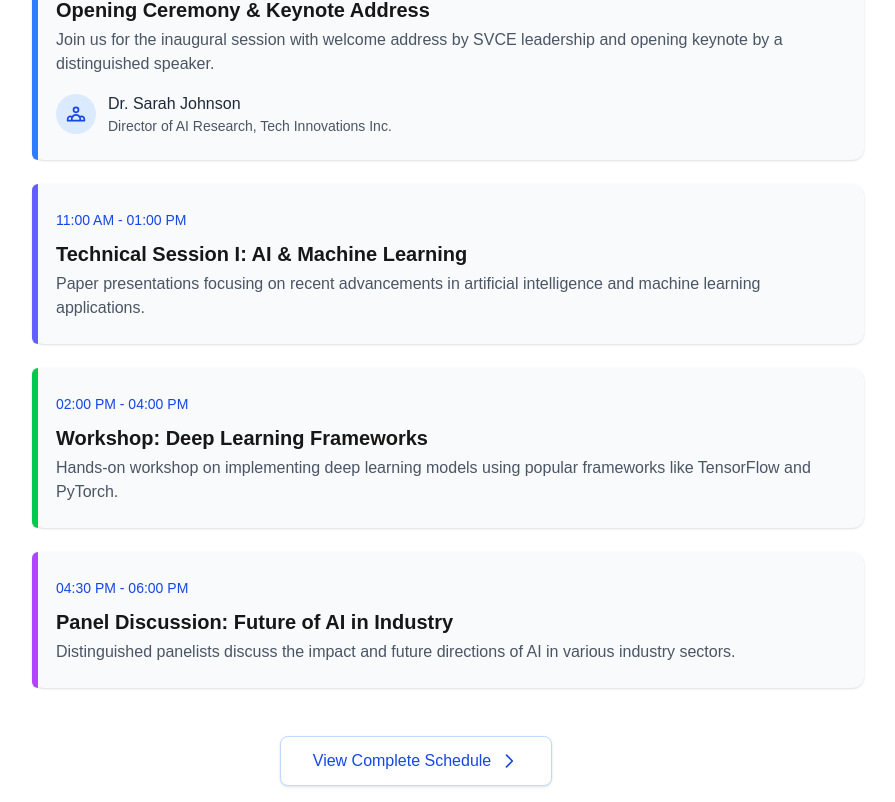
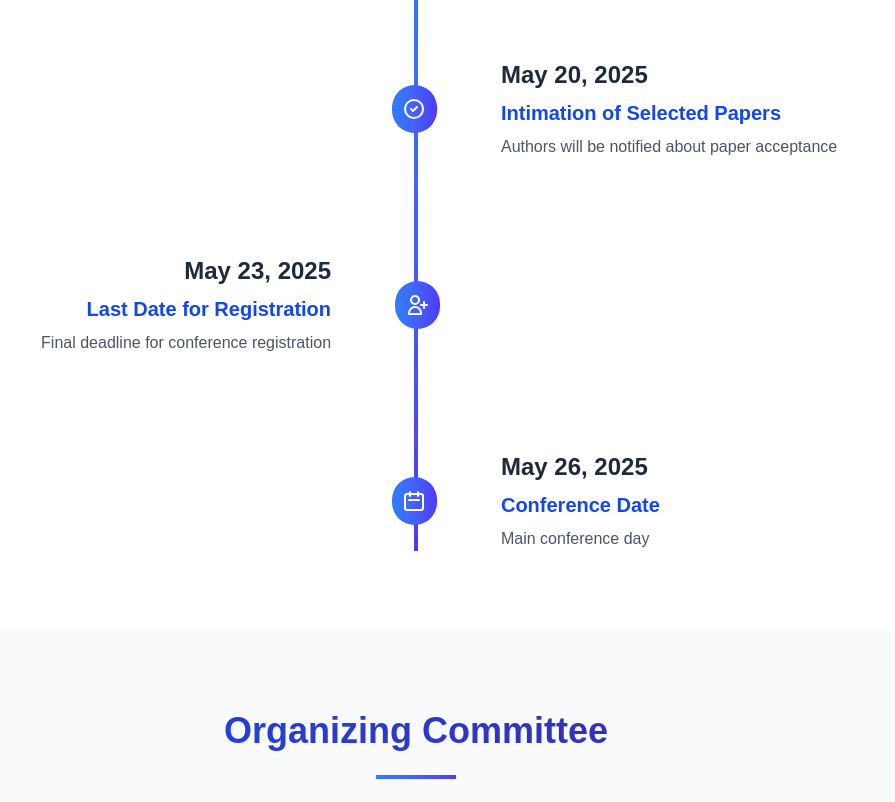
Before and after one commit to kartheesan05/ncic, a Next.js app: page / in a window 1280 px wide. Shown: the part 3198-4000 px from the top of the page, without its empty margins (224-1119 px from the left). Built offline with nearby package versions, Linux system fonts and the light colour scheme.

Commit message:
timeline

```diff
--- a/src/app/page.jsx
+++ b/src/app/page.jsx
@@ -533,7 +533,7 @@ export default function Home() {
               <motion.h2
                 className="text-3xl md:text-4xl font-bold mb-6 bg-gradient-to-r from-blue-700 to-indigo-800 text-transparent bg-clip-text"
                 variants={fadeIn}
-              >Conference Agenda</motion.h2>
+              >Important Dates</motion.h2>
               <motion.div
                 className="w-20 h-1 bg-gradient-to-r from-blue-500 to-indigo-600 mx-auto mb-8"
                 variants={fadeIn}
@@ -542,139 +542,102 @@ export default function Home() {
                 className="text-lg text-gray-700 leading-relaxed"
                 variants={fadeIn}
               >
-                Join us for three days of inspiring keynotes, technical presentations, workshops, and networking opportunities.
+                Key deadlines and dates for ICICRCET'25
               </motion.p>
             </div>
 
-            <div className="max-w-4xl mx-auto">
-              {/* Day 1 */}
+            <div className="max-w-4xl mx-auto relative">
+              {/* Timeline Line */}
               <motion.div
-                className="mb-12"
+                className="absolute left-1/2 transform -translate-x-1/2 h-full w-1 bg-gradient-to-b from-blue-500 to-indigo-600"
+                initial={{ height: 0 }}
+                whileInView={{ height: "100%" }}
+                viewport={{ once: true }}
+                transition={{ duration: 1 }}
+              ></motion.div>
+
+              {/* Timeline Events */}
+              <motion.div
+                className="relative space-y-24"
                 variants={staggerContainer}
                 initial="hidden"
                 animate={agendaInView ? "visible" : "hidden"}
               >
-                <motion.div
-                  className="flex items-center mb-6"
-                  variants={fadeIn}
-                >
-                  <div className="w-12 h-12 bg-blue-100 text-blue-700 rounded-full flex items-center justify-center mr-4 flex-shrink-0">
-                    <span className="font-bold">D1</span>
-                  </div>
-                  <h3 className="text-2xl font-bold text-gray-800">Day 1: April 15, 2025</h3>
-                </motion.div>
+                {[
+                  {
+                    date: "May 18, 2025",
+                    title: "Full Paper Submission Deadline",
+                    description: "Last date to submit your research papers for review",
+                    icon: (
+                      <svg xmlns="http://www.w3.org/2000/svg" className="h-6 w-6" fill="none" viewBox="0 0 24 24" stroke="currentColor">
+                        <path strokeLinecap="round" strokeLinejoin="round" strokeWidth={2} d="M9 12h6m-6 4h6m2 5H7a2 2 0 01-2-2V5a2 2 0 012-2h5.586a1 1 0 01.707.293l5.414 5.414a1 1 0 01.293.707V19a2 2 0 01-2 2z" />
+                      </svg>
+                    )
+                  },
+                  {
+                    date: "May 20, 2025",
+                    title: "Intimation of Selected Papers",
+                    description: "Authors will be notified about paper acceptance",
+                    icon: (
+                      <svg xmlns="http://www.w3.org/2000/svg" className="h-6 w-6" fill="none" viewBox="0 0 24 24" stroke="currentColor">
+                        <path strokeLinecap="round" strokeLinejoin="round" strokeWidth={2} d="M9 12l2 2 4-4m6 2a9 9 0 11-18 0 9 9 0 0118 0z" />
+                      </svg>
+                    )
+                  },
+                  {
+                    date: "May 23, 2025",
+                    title: "Last Date for Registration",
+                    description: "Final deadline for conference registration",
+                    icon: (
+                      <svg xmlns="http://www.w3.org/2000/svg" className="h-6 w-6" fill="none" viewBox="0 0 24 24" stroke="currentColor">
+                        <path strokeLinecap="round" strokeLinejoin="round" strokeWidth={2} d="M18 9v3m0 0v3m0-3h3m-3 0h-3m-2-5a4 4 0 11-8 0 4 4 0 018 0zM3 20a6 6 0 0112 0v1H3v-1z" />
+                      </svg>
+                    )
+                  },
+                  {
+                    date: "May 26, 2025",
+                    title: "Conference Date",
+                    description: "Main conference day",
+                    icon: (
+                      <svg xmlns="http://www.w3.org/2000/svg" className="h-6 w-6" fill="none" viewBox="0 0 24 24" stroke="currentColor">
+                        <path strokeLinecap="round" strokeLinejoin="round" strokeWidth={2} d="M8 7V3m8 4V3m-9 8h10M5 21h14a2 2 0 002-2V7a2 2 0 00-2-2H5a2 2 0 00-2 2v12a2 2 0 002 2z" />
+                      </svg>
+                    )
+                  }
+                ].map((event, i) => (
+                  <motion.div
+                    key={i}
+                    className={`flex items-center ${i % 2 === 0 ? 'flex-row' : 'flex-row-reverse'}`}
+                    variants={cardVariant}
+                  >
+                    {/* Content */}
+                    <motion.div
+                      className={`w-1/2 ${i % 2 === 0 ? 'pr-16 text-right' : 'pl-16 text-left'}`}
+                      initial={{ opacity: 0, x: i % 2 === 0 ? -50 : 50 }}
+                      whileInView={{ opacity: 1, x: 0 }}
+                      viewport={{ once: true }}
+                      transition={{ duration: 0.5, delay: 0.2 }}
+                    >
+                      <h3 className="text-2xl font-bold text-gray-800 mb-2">{event.date}</h3>
+                      <h4 className="text-xl font-semibold text-blue-700 mb-2">{event.title}</h4>
+                      <p className="text-gray-600">{event.description}</p>
+                    </motion.div>
 
-                <motion.div
-                  className="ml-16 space-y-6"
-                  variants={staggerContainer}
-                >
-                  {[
-                    {
-                      time: "09:00 AM - 10:30 AM",
-                      title: "Opening Ceremony & Keynote Address",
-                      description: "Join us for the inaugural session with welcome address by SVCE leadership and opening keynote by a distinguished speaker.",
-                      speaker: {
-                        name: "Dr. Sarah Johnson",
-                        role: "Director of AI Research, Tech Innovations Inc."
-                      },
-                      color: "bg-blue-500"
-                    },
-                    {
-                      time: "11:00 AM - 01:00 PM",
-                      title: "Technical Session I: AI & Machine Learning",
-                      description: "Paper presentations focusing on recent advancements in artificial intelligence and machine learning applications.",
-                      color: "bg-indigo-500"
-                    },
-                    {
-                      time: "02:00 PM - 04:00 PM",
-                      title: "Workshop: Deep Learning Frameworks",
-                      description: "Hands-on workshop on implementing deep learning models using popular frameworks like TensorFlow and PyTorch.",
-                      color: "bg-green-500"
-                    },
-                    {
-                      time: "04:30 PM - 06:00 PM",
-                      title: "Panel Discussion: Future of AI in Industry",
-                      description: "Distinguished panelists discuss the impact and future directions of AI in various industry sectors.",
-                      color: "bg-purple-500"
-                    }
-                  ].map((session, i) => (
+                    {/* Icon */}
                     <motion.div
-                      key={i}
-                      className="bg-gray-50 rounded-xl p-6 shadow-sm relative"
-                      variants={cardVariant}
-                      whileHover={{ x: 5, boxShadow: "0 4px 6px -1px rgba(0, 0, 0, 0.1), 0 2px 4px -1px rgba(0, 0, 0, 0.06)" }}
+                      className="w-12 h-12 rounded-full bg-gradient-to-r from-blue-500 to-indigo-600 flex items-center justify-center text-white z-10"
+                      initial={{ scale: 0 }}
+                      whileInView={{ scale: 1 }}
+                      viewport={{ once: true }}
+                      transition={{ type: "spring", stiffness: 260, damping: 20, delay: 0.3 }}
                     >
-                      <div className={`absolute left-0 top-0 w-1.5 h-full ${session.color} rounded-l-xl`}></div>
-                      <motion.span
-                        className="text-sm font-medium text-blue-700"
-                        initial={{ opacity: 0 }}
-                        whileInView={{ opacity: 1 }}
-                        transition={{ delay: 0.2 }}
-                        viewport={{ once: true }}
-                      >
-                        {session.time}
-                      </motion.span>
-                      <motion.h4
-                        className="text-xl font-semibold mt-2 mb-1"
-                        initial={{ opacity: 0 }}
-                        whileInView={{ opacity: 1 }}
-                        transition={{ delay: 0.3 }}
-                        viewport={{ once: true }}
-                      >
-                        {session.title}
-                      </motion.h4>
-                      <motion.p
-                        className="text-gray-600"
-                        initial={{ opacity: 0 }}
-                        whileInView={{ opacity: 1 }}
-                        transition={{ delay: 0.4 }}
-                        viewport={{ once: true }}
-                      >
-                        {session.description}
-                      </motion.p>
-                      {session.speaker && (
-                        <motion.div
-                          className="mt-4 flex items-center"
-                          initial={{ opacity: 0, y: 10 }}
-                          whileInView={{ opacity: 1, y: 0 }}
-                          transition={{ delay: 0.5 }}
-                          viewport={{ once: true }}
-                        >
-                          <div className="w-10 h-10 rounded-full bg-blue-100 flex items-center justify-center mr-3">
-                            <svg xmlns="http://www.w3.org/2000/svg" className="h-5 w-5 text-blue-700" fill="none" viewBox="0 0 24 24" stroke="currentColor">
-                              <path strokeLinecap="round" strokeLinejoin="round" strokeWidth={2} d="M17 20h5v-2a3 3 0 00-5.356-1.857M17 20H7m10 0v-2c0-.656-.126-1.283-.356-1.857M7 20H2v-2a3 3 0 015.356-1.857M7 20v-2c0-.656.126-1.283.356-1.857m0 0a5.002 5.002 0 019.288 0M15 7a3 3 0 11-6 0 3 3 0 016 0z" />
-                            </svg>
-                          </div>
-                          <div>
-                            <p className="font-medium text-gray-800">{session.speaker.name}</p>
-                            <p className="text-sm text-gray-600">{session.speaker.role}</p>
-                          </div>
-                        </motion.div>
-                      )}
+                      {event.icon}
                     </motion.div>
-                  ))}
-                </motion.div>
-              </motion.div>
 
-              {/* Day 2 & 3 Preview */}
-              <motion.div
-                className="flex justify-center mt-10"
-                initial={{ opacity: 0, y: 20 }}
-                whileInView={{ opacity: 1, y: 0 }}
-                transition={{ delay: 0.6 }}
-                viewport={{ once: true }}
-              >
-                <motion.a
-                  href="#"
-                  className="bg-white border border-blue-200 rounded-lg px-8 py-3 text-blue-700 font-medium hover:bg-blue-50 transition flex items-center gap-2 shadow-sm"
-                  whileHover={{ scale: 1.05, boxShadow: "0 4px 6px -1px rgba(0, 0, 0, 0.1), 0 2px 4px -1px rgba(0, 0, 0, 0.06)" }}
-                  whileTap={{ scale: 0.95 }}
-                >
-                  <span>View Complete Schedule</span>
-                  <svg xmlns="http://www.w3.org/2000/svg" fill="none" viewBox="0 0 24 24" stroke="currentColor" className="w-5 h-5">
-                    <path strokeLinecap="round" strokeLinejoin="round" strokeWidth={2} d="M9 5l7 7-7 7" />
-                  </svg>
-                </motion.a>
+                    {/* Empty space for the other side */}
+                    <div className="w-1/2"></div>
+                  </motion.div>
+                ))}
               </motion.div>
             </div>
           </div>
```
